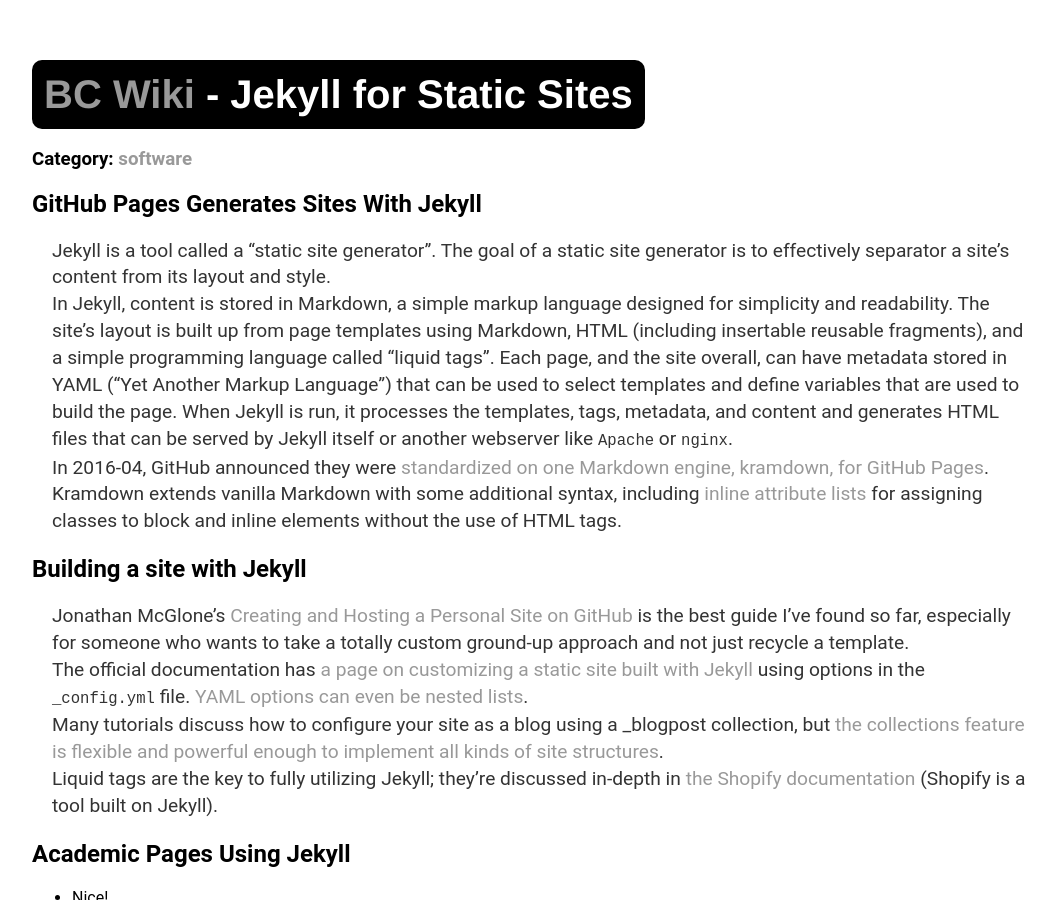
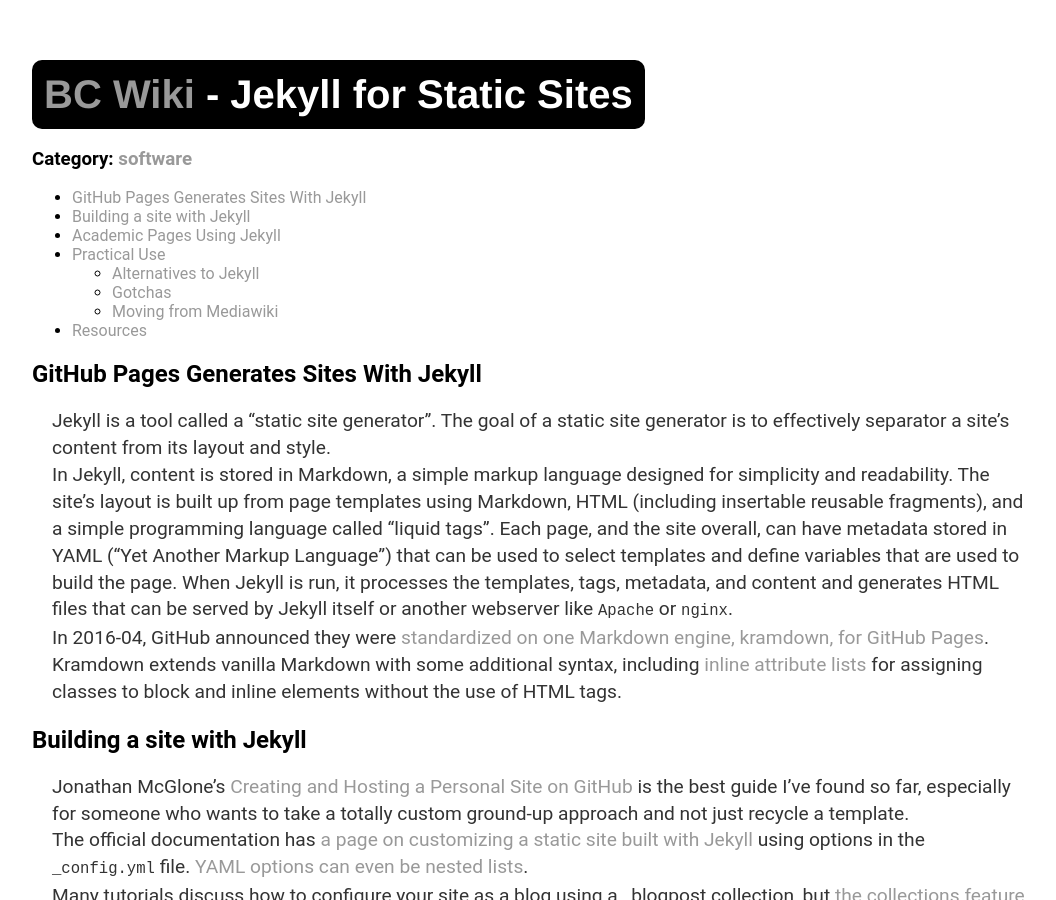
Before and after one commit to brandoncurtis/wiki, a Jekyll site: the page built from _wikipages/software/jekyll.md, in a window 1280 px wide and 900 px high. Shown: the whole window, without its empty margins (108-1164 px from the left). Built offline with Jekyll 4.4.1, drawn with Linux system fonts in a browser that asks for light colours.

Commit message:
testing kramdown toc

```diff
--- a/_wikipages/software/jekyll.md
+++ b/_wikipages/software/jekyll.md
@@ -5,6 +5,9 @@
 category: software
 featured: true
 ---
+
+* Will be replaced with the ToC
+{:toc}
 
 ## GitHub Pages Generates Sites With Jekyll
 
```
